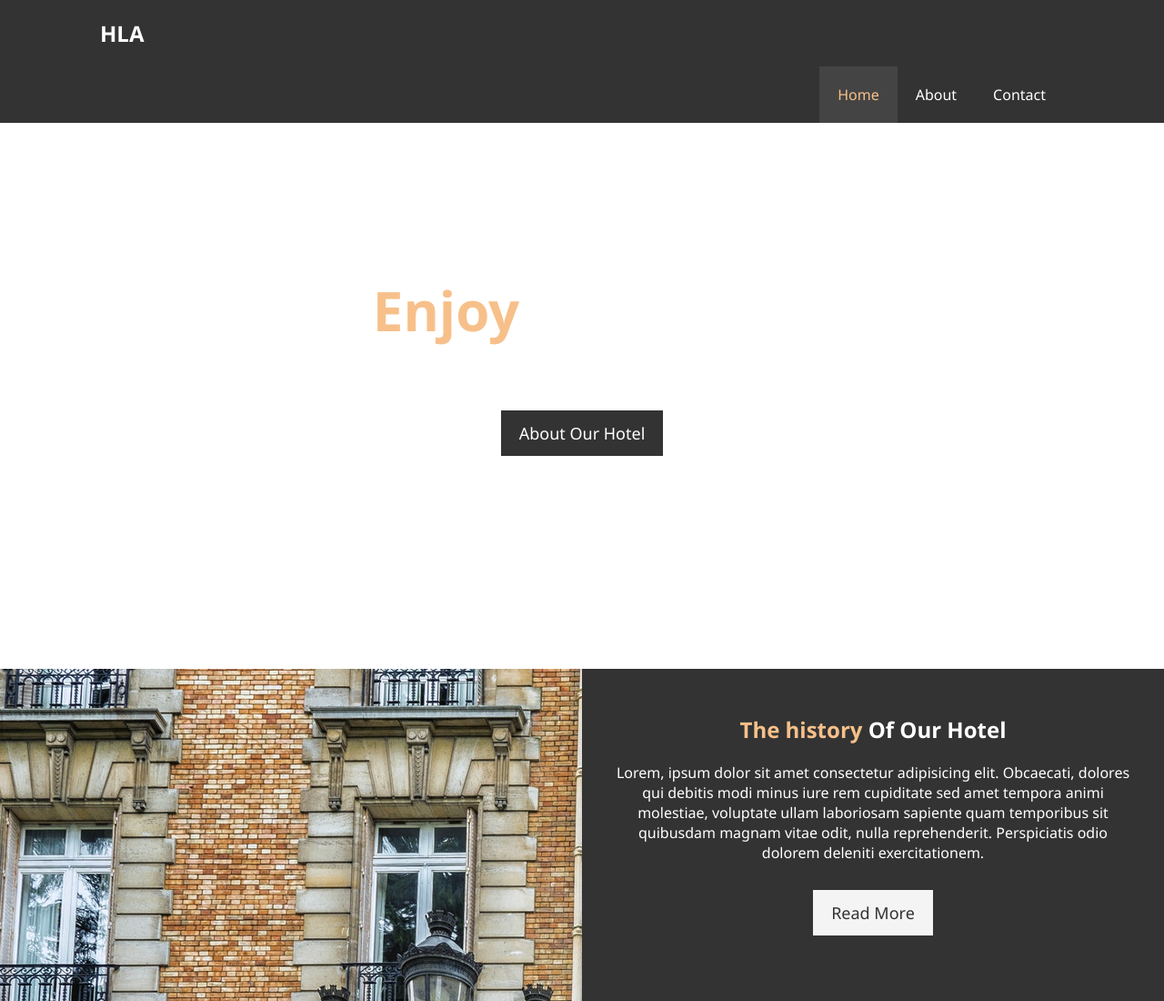
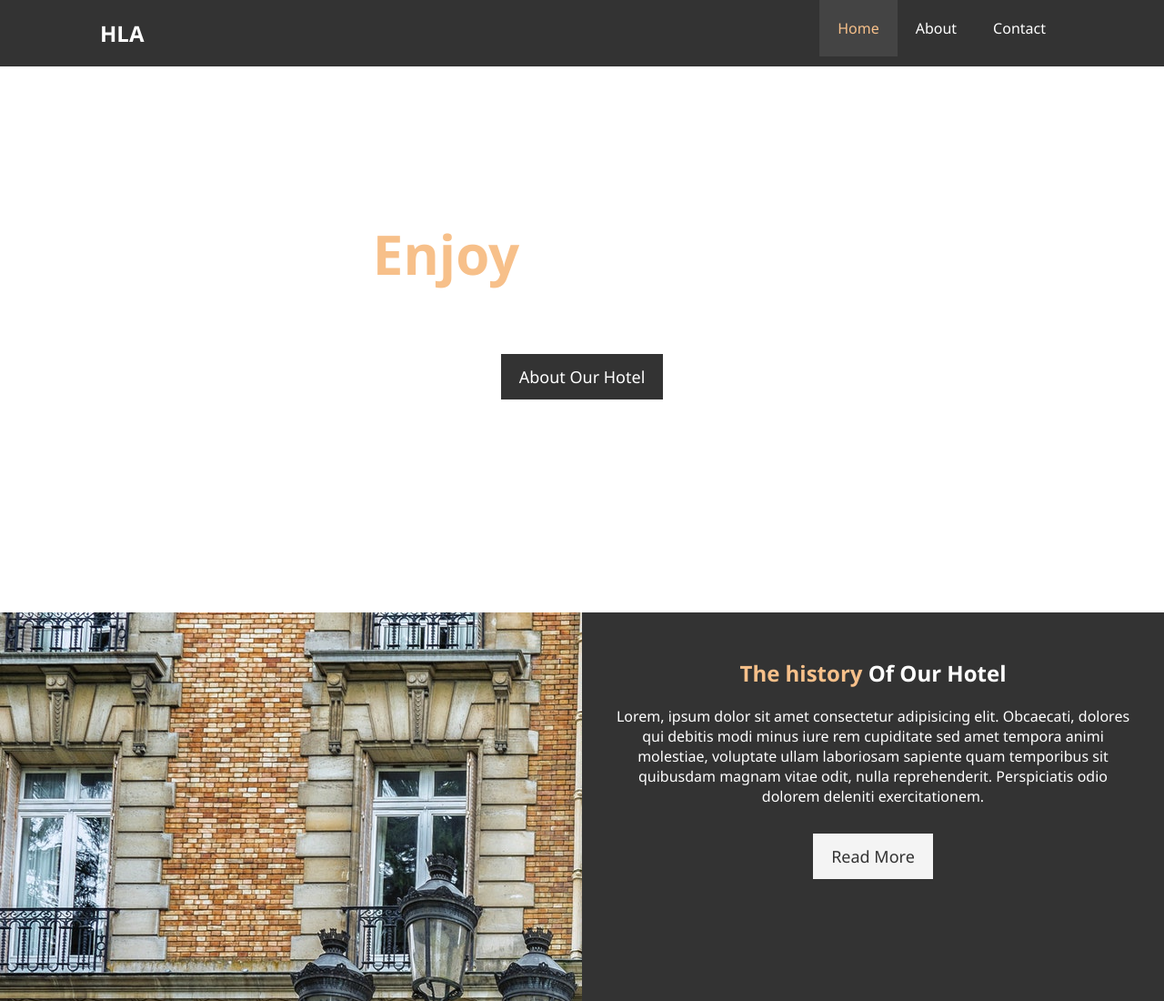
Before and after one commit to naghmeh9/hotel_website, a plain HTML site: page index.html in a window 1280 px wide. Shown: the top 1100 px of the page at 91% size. Drawn offline with Linux system fonts and the light colour scheme.

Commit message:
changing tocorrect version

```diff
--- a/css/style.css
+++ b/css/style.css
@@ -93,7 +93,7 @@ p {
  }
 
  #navbar h1 {
-     float: left_Paria;
+     float: left;
      padding-top: 20px;
  }
 
```
